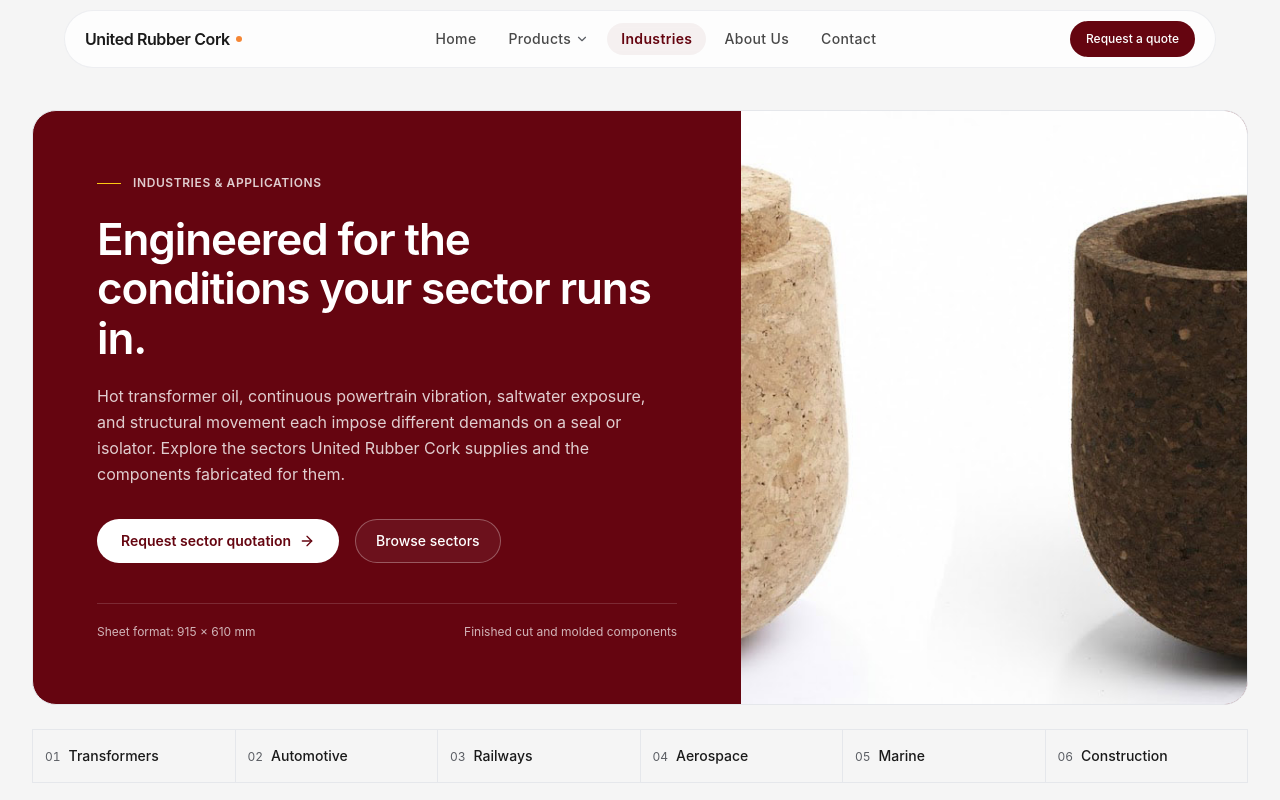
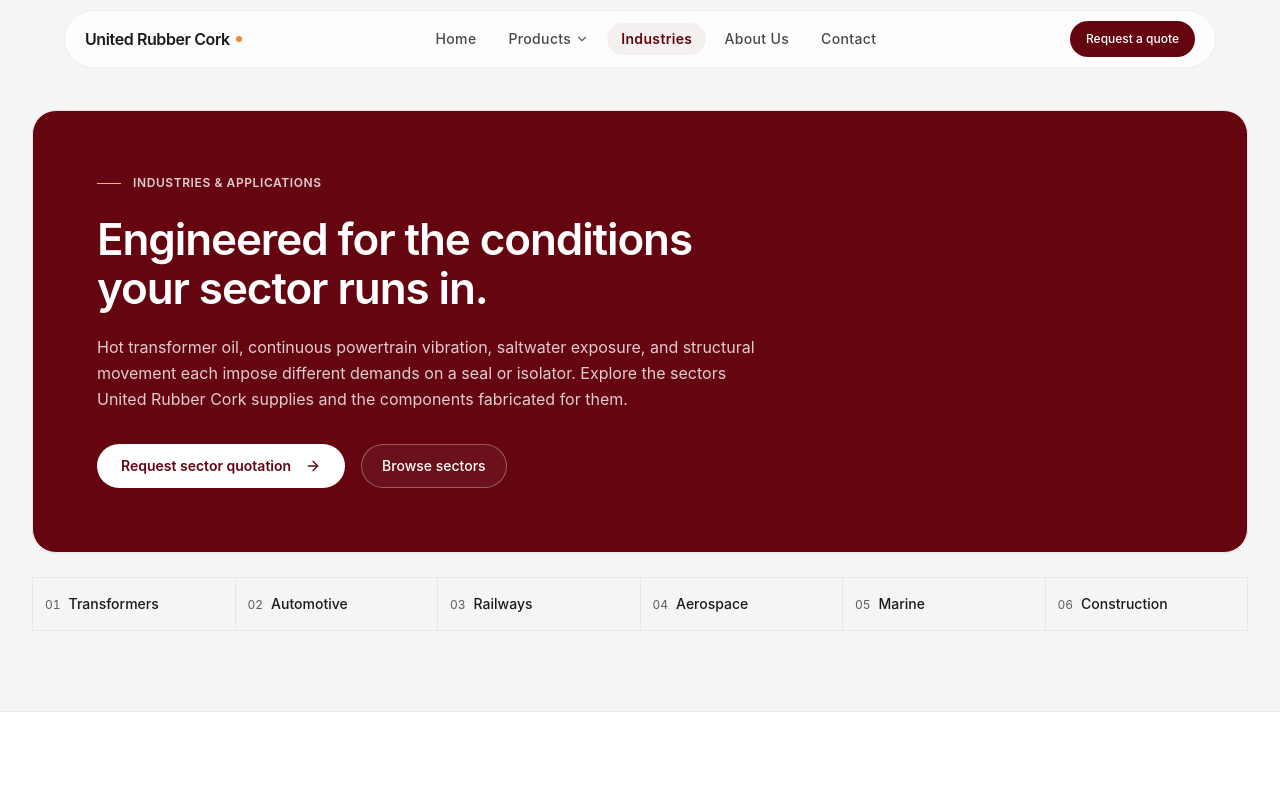
Before and after one commit to samirshaikh-dev/urc-v2, a Next.js app: page /industries in a window 1280 px wide. Shown: the top 800 px of the page. Built offline with nearby package versions, Linux system fonts and the light colour scheme.

Commit message:
feat: add IndustriesHero component

```diff
--- a/src/components/industries/industries-hero.js
+++ b/src/components/industries/industries-hero.js
@@ -1,4 +1,3 @@
-import Image from "next/image";
 import Link from "next/link";
 import { ArrowRight } from "lucide-react";
 import { Container } from "@/components/ui/container";
@@ -9,19 +8,17 @@ export function IndustriesHero() {
   return (
     <section className="relative overflow-hidden pt-4 pb-12 sm:pt-8 sm:pb-16 lg:pb-20">
       <Container>
-        <div className="grid overflow-hidden rounded-3xl border border-line bg-maroon text-white lg:grid-cols-12">
-          {/* Content leads the DOM so mobile reads the proposition before the image. */}
-          <div className="p-6 sm:p-10 lg:col-span-7 lg:p-12 xl:p-16">
+        <div className="overflow-hidden rounded-3xl border border-line bg-maroon p-6 sm:p-10 lg:p-12 xl:p-16 text-white shadow-xs">
           <p className="flex items-center gap-3 text-xs font-semibold uppercase tracking-wider text-white/80">
             <span className="h-px w-6 bg-yellow" aria-hidden="true" />
             Industries &amp; applications
           </p>
 
-            <h1 className="mt-6 max-w-xl text-3xl font-semibold tracking-tight text-white sm:text-4xl sm:leading-[1.12] lg:text-[2.75rem]">
+          <h1 className="mt-6 max-w-2xl text-3xl font-semibold tracking-tight text-white sm:text-4xl sm:leading-[1.12] lg:text-[2.75rem]">
             Engineered for the conditions your sector runs in.
           </h1>
 
-            <p className="mt-5 max-w-xl text-sm leading-relaxed text-white/80 sm:text-base">
+          <p className="mt-5 max-w-2xl text-sm leading-relaxed text-white/80 sm:text-base">
             Hot transformer oil, continuous powertrain vibration, saltwater exposure, and
             structural movement each impose different demands on a seal or isolator. Explore the
             sectors United Rubber Cork supplies and the components fabricated for them.
@@ -35,7 +32,7 @@ export function IndustriesHero() {
               className="rounded-full px-5 font-semibold sm:px-6"
             >
               Request sector quotation
-                <ArrowRight className="size-4" aria-hidden="true" />
+              <ArrowRight className="size-4 ml-1.5" aria-hidden="true" />
             </Button>
 
             <Link
@@ -46,22 +43,6 @@ export function IndustriesHero() {
             </Link>
           </div>
 
-            <div className="mt-10 flex flex-col gap-2 border-t border-white/15 pt-5 text-xs text-white/70 sm:flex-row sm:items-center sm:justify-between sm:gap-6">
-              <span>Sheet format: 915 × 610 mm</span>
-              <span>Finished cut and molded components</span>
-            </div>
-          </div>
-
-          <div className="relative aspect-[4/3] bg-field lg:col-span-5 lg:aspect-auto lg:min-h-full">
-            <Image
-              src="/images/carousel-images/custom-molded-cork-components-manufacturing-vapi-gujarat-02.jpg"
-              alt="Custom molded cork components in production."
-              fill
-              preload
-              sizes="(min-width: 1024px) 42vw, 100vw"
-              className="object-cover"
-            />
-          </div>
         </div>
 
         {/* Sector index — a compact editorial contents list, not a card row. */}
```
Lines whose indentation alone changed are shown as unchanged.
